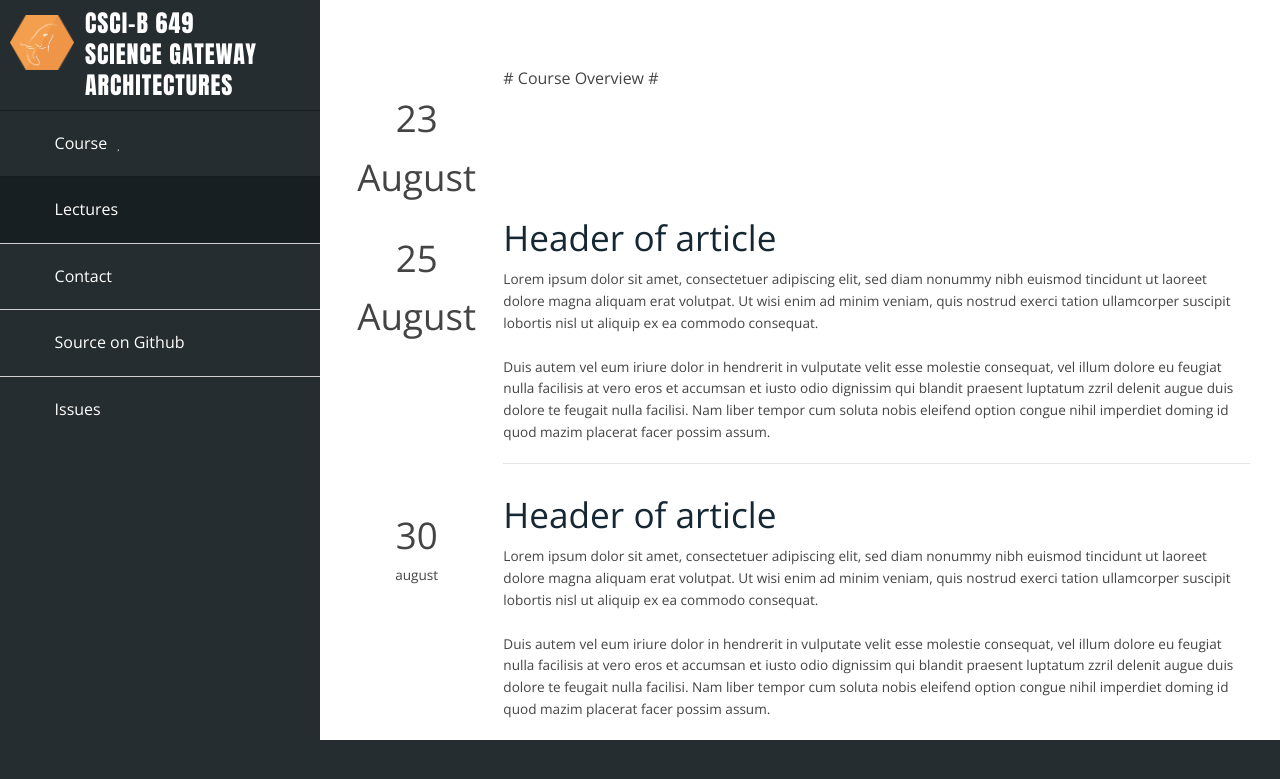
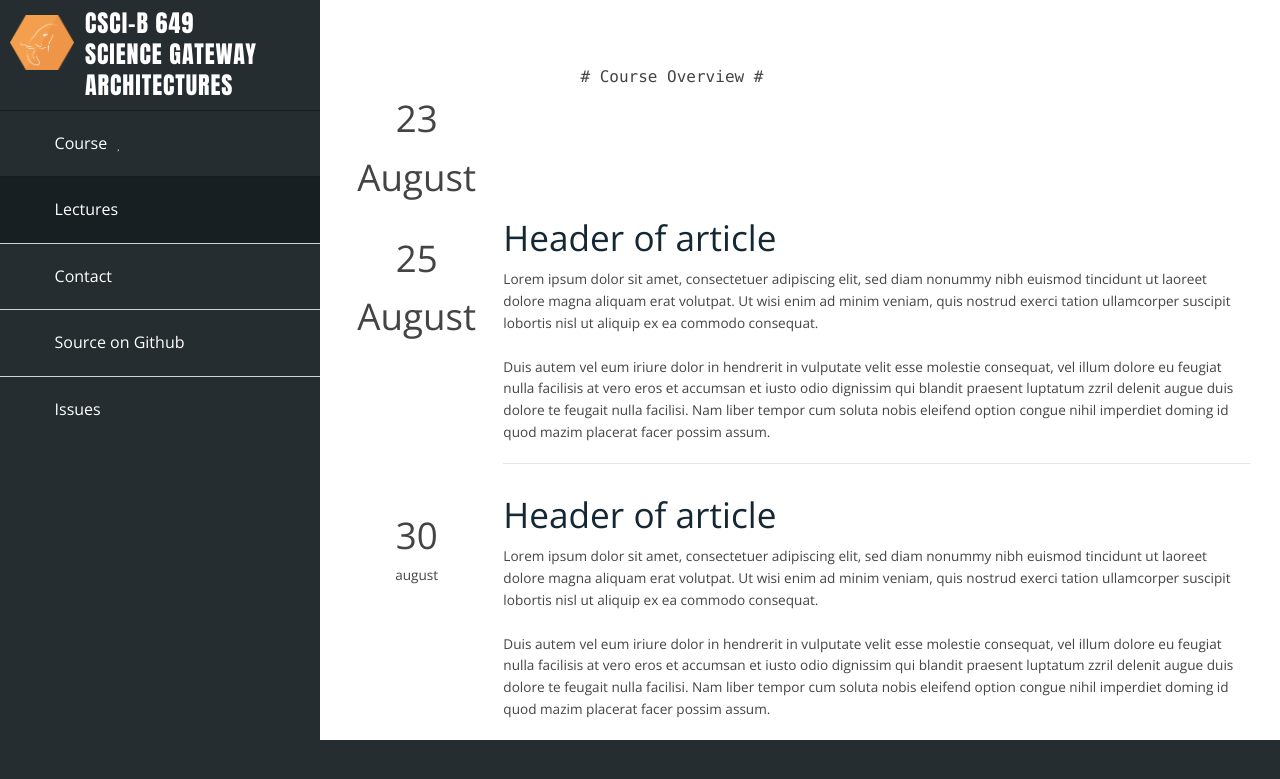
Before and after one commit to airavata-courses/airavata-courses.github.io, a Jekyll site: the page built from lectures.md, in a window 1280 px wide. Shown: the top 779 px of the page. Built offline with Jekyll 4.4.1, drawn with Linux system fonts in a browser that asks for light colours.

Commit message:
testing markdown inside div

```diff
--- a/lectures.md
+++ b/lectures.md
@@ -11,9 +11,8 @@ layout: default
               <i class="icon-calendar"></i>
               <p><span>23 August</span></p>
            </div>
-           <div class="s-12 m-12 l-10">
-
-   # Course Overview #
+           <div markdown="1" class="s-12 m-12 l-10">
+            # Course Overview #
 
    </div>
         </div>
```
